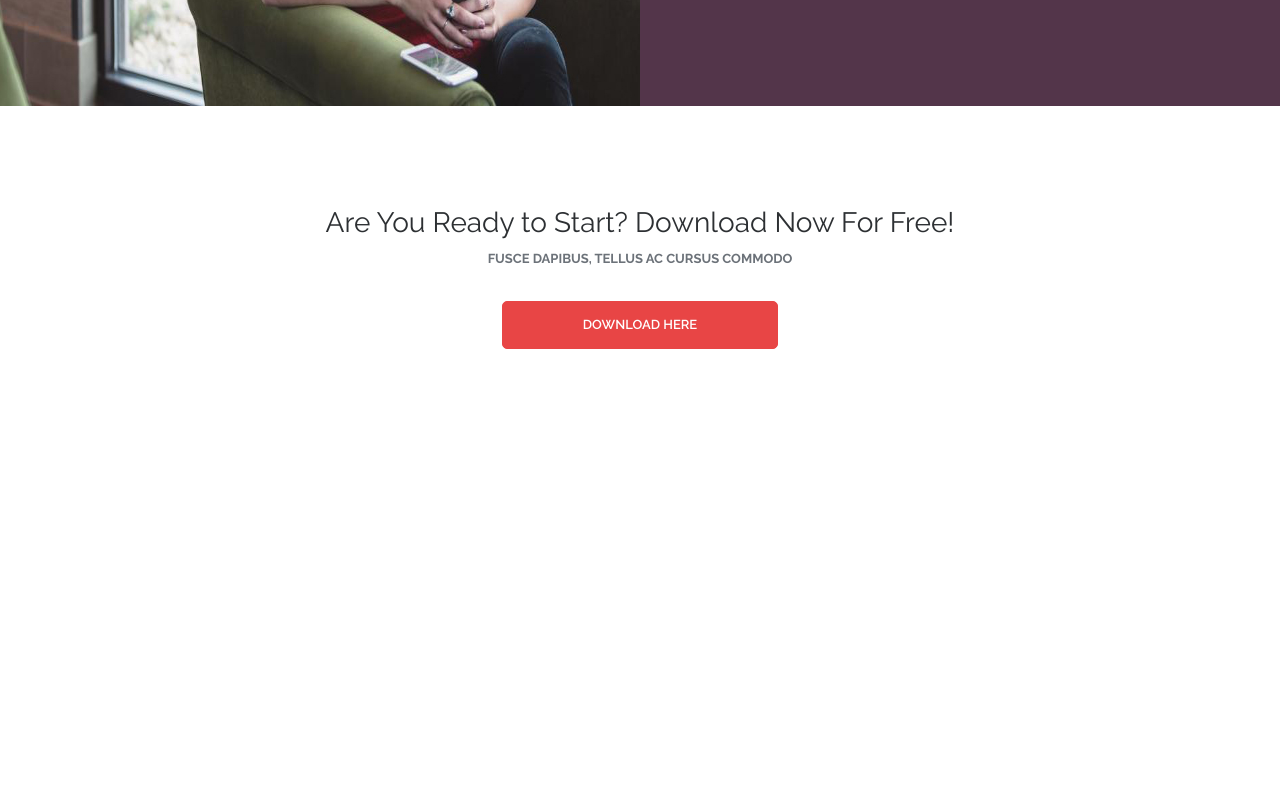
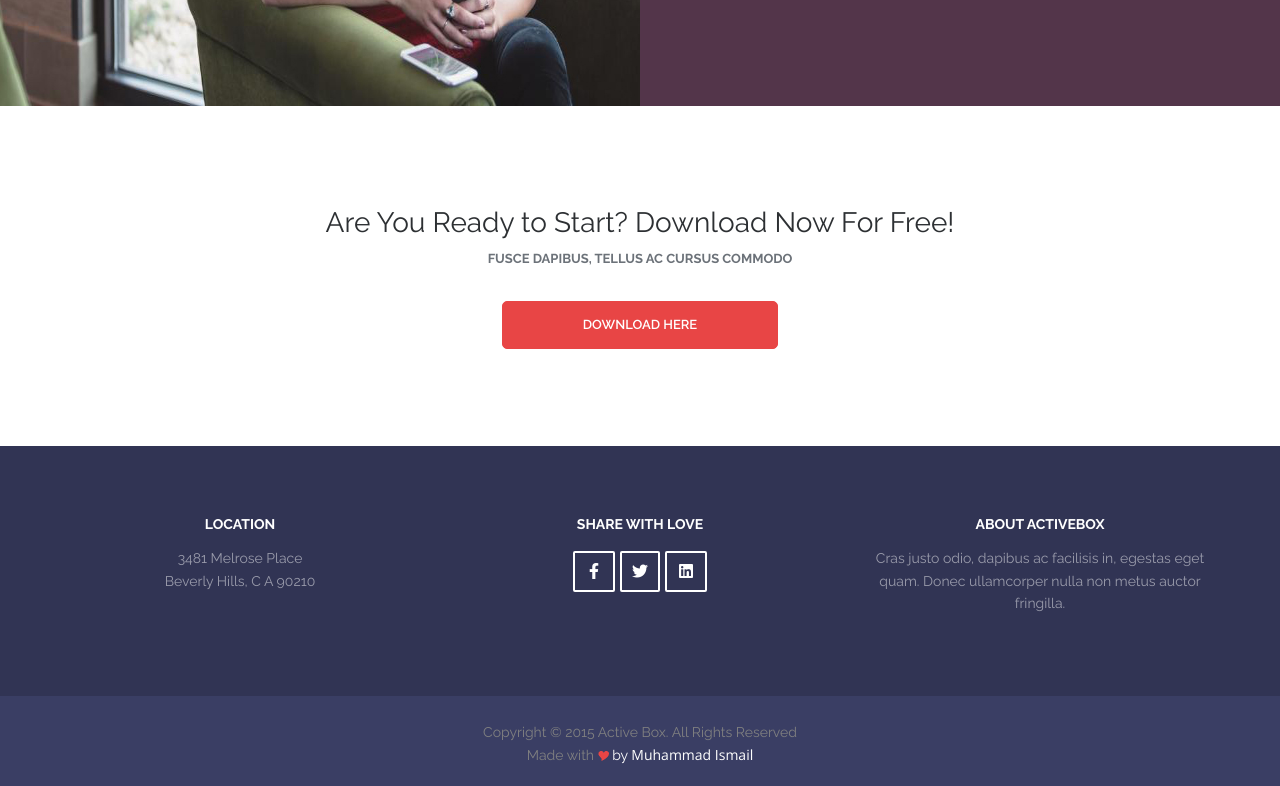
Before and after one commit to binislam2021/ActiveBox_PSDtoHTML-using-FlexBox, a plain HTML site: page index.html in a window 1280 px wide. Shown: the part 3083-3869 px from the top of the page. Before the commit the page ends 3529 px from the top, so only its background shows below. Drawn offline with nearby package versions, Linux system fonts and the light colour scheme.

Commit message:
Footer Added

```diff
--- a/css/style.css
+++ b/css/style.css
@@ -469,3 +469,88 @@ nav .navbar .nav-list ul li:hover a{
 /* =========================
     Download Ends
 ========================= */
+
+
+/* =========================
+    Footer Starts
+========================= */
+footer{
+    height: 340px;
+}
+footer .link-foot{
+    height: 250px;
+    background: #313454;
+}
+footer .link-foot .container{
+    height: 100%;
+    display: flex;
+    justify-content: space-between;
+}
+footer .link-foot .container .item{
+    height: 100%;
+    width: 370px;
+    text-align: center;
+}
+footer .link-foot .container .item h6{
+    padding: 70px 0 15px;
+}
+footer .link-foot .container .location p{
+    padding: 0 100px;
+    line-height: 22.5px;
+    opacity: 0.5;
+}
+footer .link-foot .container .item ul{
+    display: flex;
+    justify-content: center;
+    margin-top: 16px;
+}
+footer .link-foot .container .item ul li a{
+    border: 2px solid #ffffff;
+    padding: 10px 10px;
+    color: #ffffff;
+    transition: all linear 0.4s;
+    -webkit-transition: all linear 0.4s;
+    -moz-transition: all linear 0.4s;
+    -ms-transition: all linear 0.4s;
+    -o-transition: all linear 0.4s;
+    border-radius: 2px;
+    -webkit-border-radius: 2px;
+    -moz-border-radius: 2px;
+    -ms-border-radius: 2px;
+    -o-border-radius: 2px;
+}
+footer .link-foot .container .item ul li a:hover{
+    background: #ffffff;
+    border: 2px solid var(--brand);
+    color: var(--brand);
+}
+footer .link-foot .container .item ul li:first-of-type a{
+    padding: 10px 14px;
+}
+footer .link-foot .container .item ul li:last-of-type a{
+    padding: 10px 12px;
+}
+footer .link-foot .container .item ul li:nth-of-type(2){
+    margin: 0 5px;
+}
+footer .link-foot .container .about p{
+    line-height: 22.5px;
+    opacity: 0.5;
+}
+
+
+footer .copy-foot{
+    height: 90px;
+    background: #3a3e64;
+    text-align: center;
+}
+footer .copy-foot p{
+    color: #808080;
+   line-height: 22.5px;
+}
+footer .copy-foot .pad{
+    padding-top: 25px;
+}
+/* =========================
+    Footer Ends
+========================= */
--- a/index.html
+++ b/index.html
@@ -268,3 +268,54 @@
 		</div>
 	</section>
 	<!--=========== Download Ends ===========-->
+
+
+	<!--=========== Footer Starts ===========-->
+	<footer>
+		<div class="link-foot">
+			<div class="container">
+				<div class="item location">
+					<h6 class="rale-bold fs-14 white text-up">location</h6>
+					<p class="rale-reg fs-14 white text-cap">3481 melrose place beverly hills, c <span class="text-up">a</span> 90210</p>
+				</div>
+				<div class="item">
+					<h6 class="rale-bold fs-14 white text-up">share with love</h6>
+					<ul>
+						<li><a href="#">
+							<i class="fab fa-facebook-f"></i>
+						</a></li>
+						<li class="pad-5"><a href="#">
+							<i class="fab fa-twitter"></i>
+						</a></li>
+						<li><a href="#">
+							<i class="fab fa-linkedin"></i>
+						</a></li>
+					</ul>
+				</div>
+				<div class="item about">
+					<h6 class="rale-bold fs-14 white text-up">about activebox</h6>
+					<p class="rale-reg fs-14 white text1-up">cras justo odio, dapibus ac facilisis in, egestas eget quam. <span class="text-up">d</span>onec ullamcorper nulla non metus auctor fringilla.</p>
+				</div>
+			</div>
+		</div>
+
+
+		<div class="copy-foot">
+			<p class="rale-reg fs-14 text-cap pad">copyright &copy; 2015 active
+				<span class="text-up">b</span>ox. all rights reserved
+			</p>
+			<p class="text-cap fs-14 rale-reg">made
+				<span class="text-low">with
+					<span><img src="images/active-heart.png" alt="ActiveBox Heart">
+					</span>
+					<span class="white">by</span>
+				</span>
+				<a href="https://www.facebook.com/binislam2021" target="_blank">
+					<span class="white open-reg">muhammad ismail</span>
+				</a>
+			</p>
+		</div>
+	</footer>
+	<!--=========== Footer Ends ===========-->
+</body>
+</html>
```
